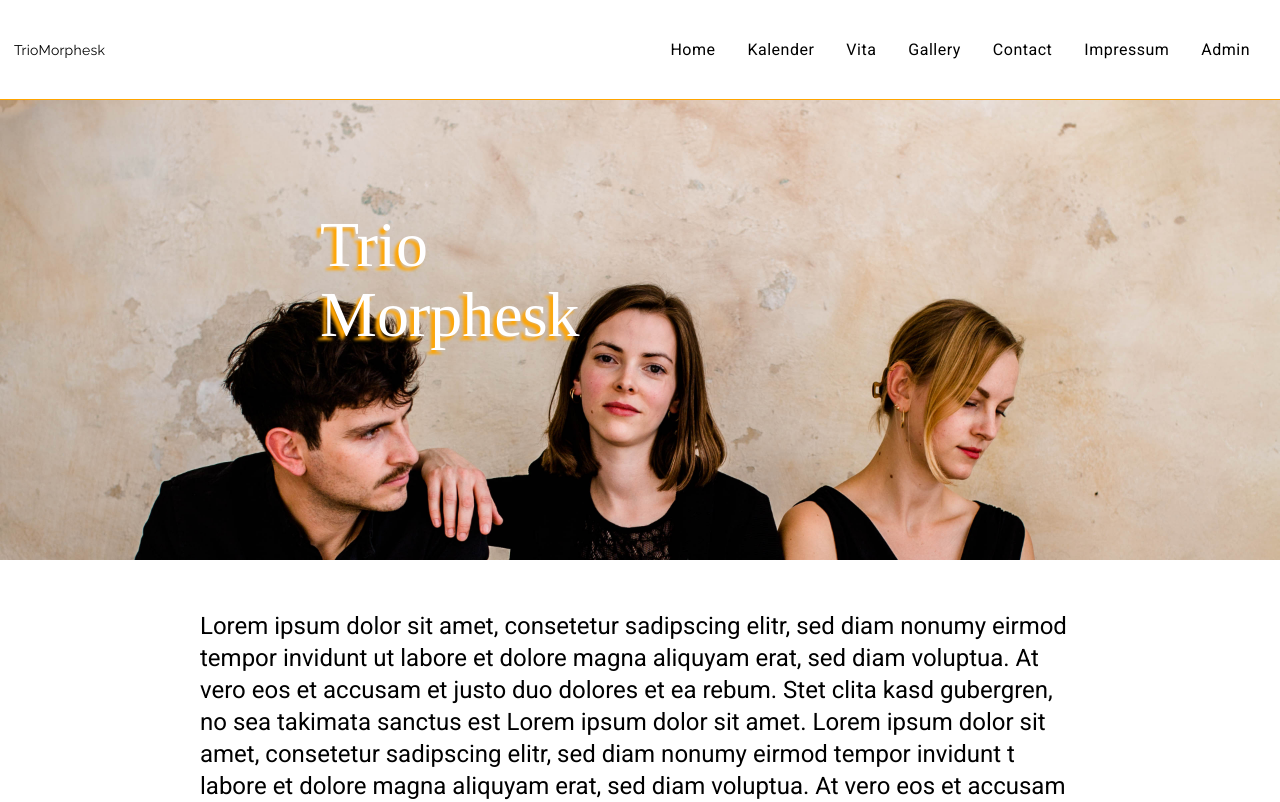
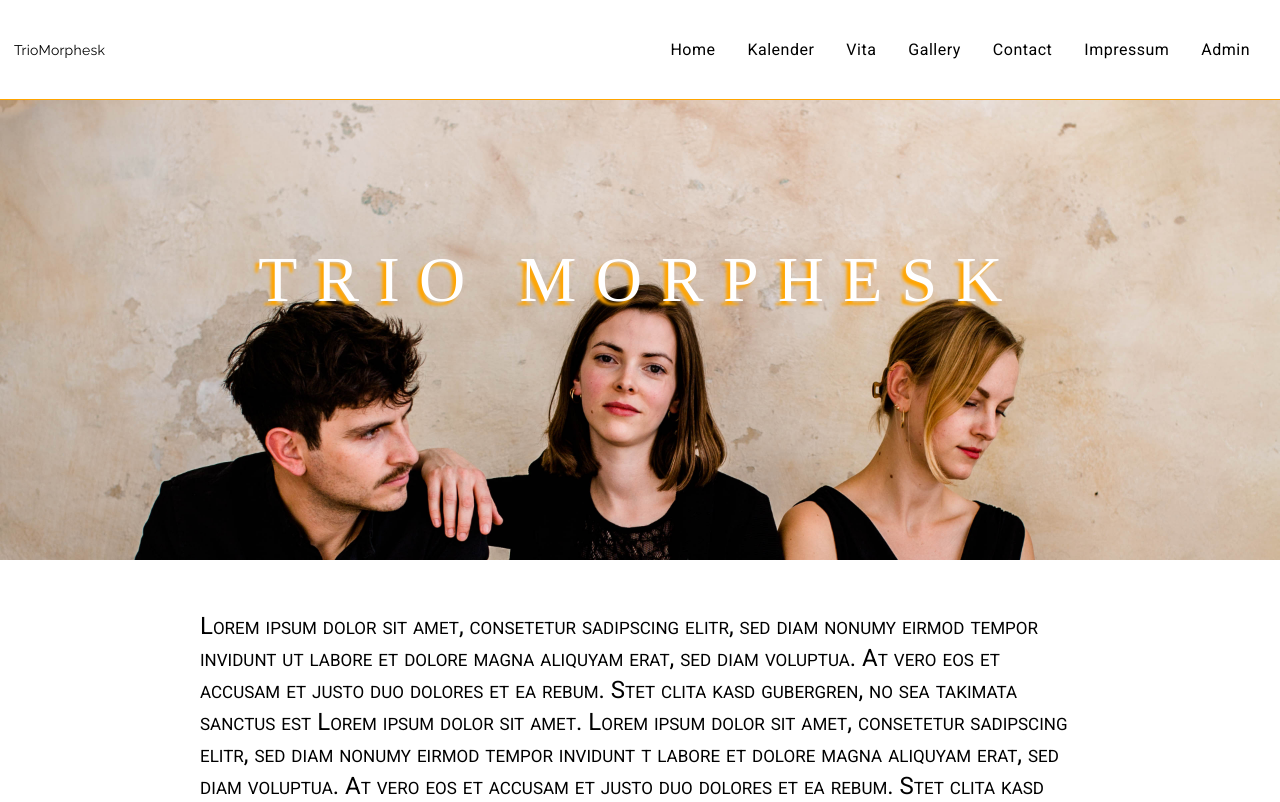
Before and after one commit to MichaelLudwig01/morphesk, an Angular app: page / in a window 1280 px wide. Shown: the top 802 px of the page. Built offline with nearby package versions, Linux system fonts and the light colour scheme.

Commit message:
admin and font-family

```diff
--- a/src/app/admin/admin.component.scss
+++ b/src/app/admin/admin.component.scss
@@ -7,7 +7,7 @@
     form {
         padding: 20px;
         border-radius: 20px;
-        background-color: orange;
+        border: 1px orange solid;
         display: flex;
         gap: 20px;
         flex-direction: column;
--- a/src/app/home/home.component.html
+++ b/src/app/home/home.component.html
@@ -1,6 +1,6 @@
 <div class="header">
     <div class="cover">
-        <h1>Trio<br>Morphesk</h1>
+        <h1>TRIO MORPHESK</h1>
     </div>
 </div>
 <div class="main">
--- a/src/app/home/home.component.scss
+++ b/src/app/home/home.component.scss
@@ -8,15 +8,18 @@
         display: flex;
         justify-content: center;
         align-items: center;
+        flex-direction: column;
 
         h1 {
+            text-align: center;
             color: white;
             font-size: 6rem;
             line-height: 100px;
             margin: 0;
-            width: 50%;
             text-shadow: -4px 4px 3px orange;
-            font-family: 'Parisienne';
+            font-family: 'Bonodi';
+            letter-spacing: .3em;
+            font-variant: small-caps;
         }
     }
 }
@@ -27,6 +30,8 @@
         height:auto;
         padding: 50px 400px 50px 400px;
         font-size: 2rem;
+        font-family: 'Avenir Next';
+        font-variant: small-caps;
 
         .edit {
             width: 100%;
@@ -150,7 +155,7 @@
         .cover {
             height: 60vh;
             h1 {
-                font-size: 2.5rem;
+                font-size: 2rem;
                 line-height: 40px;
                 width: 70%;
             }
```
